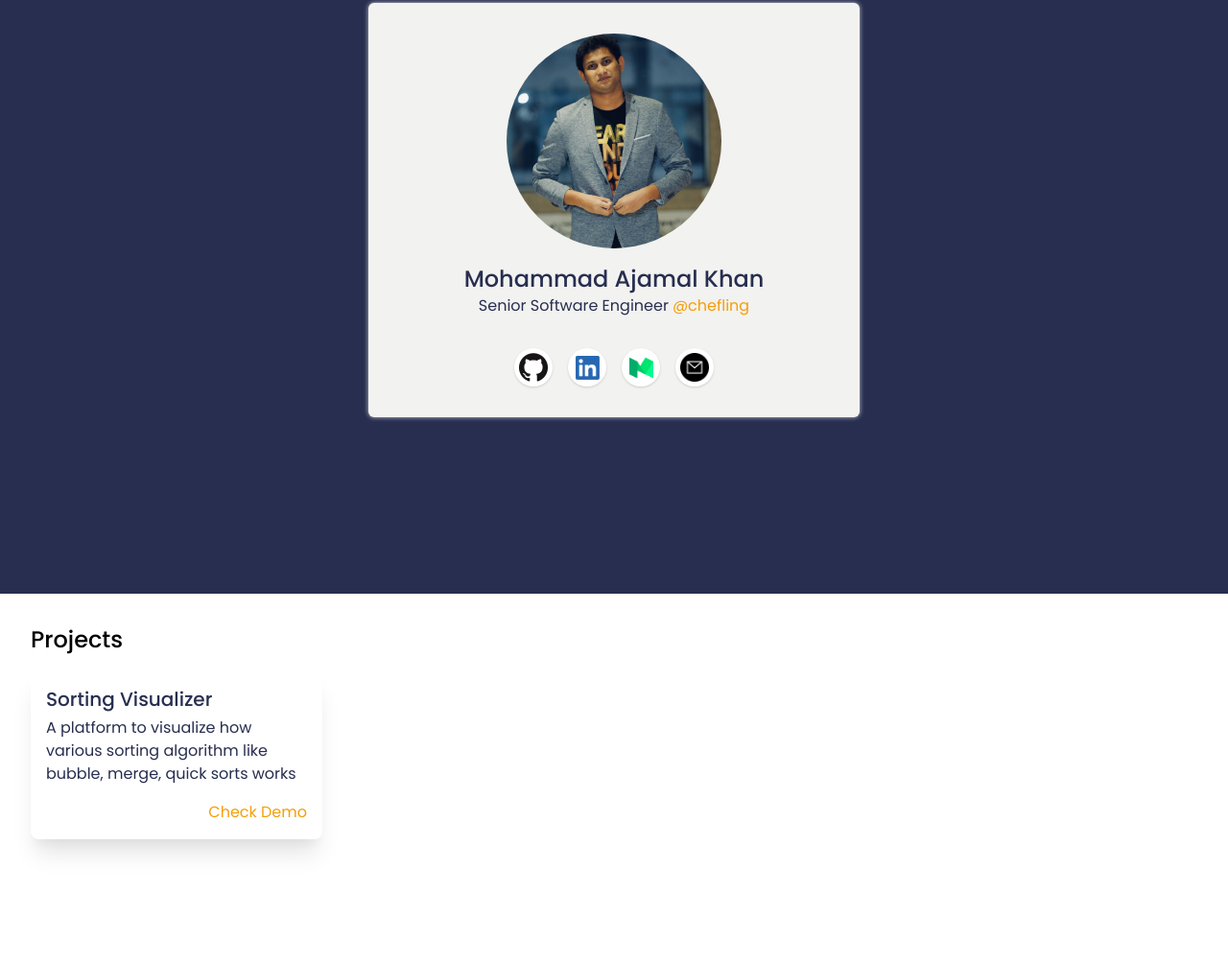
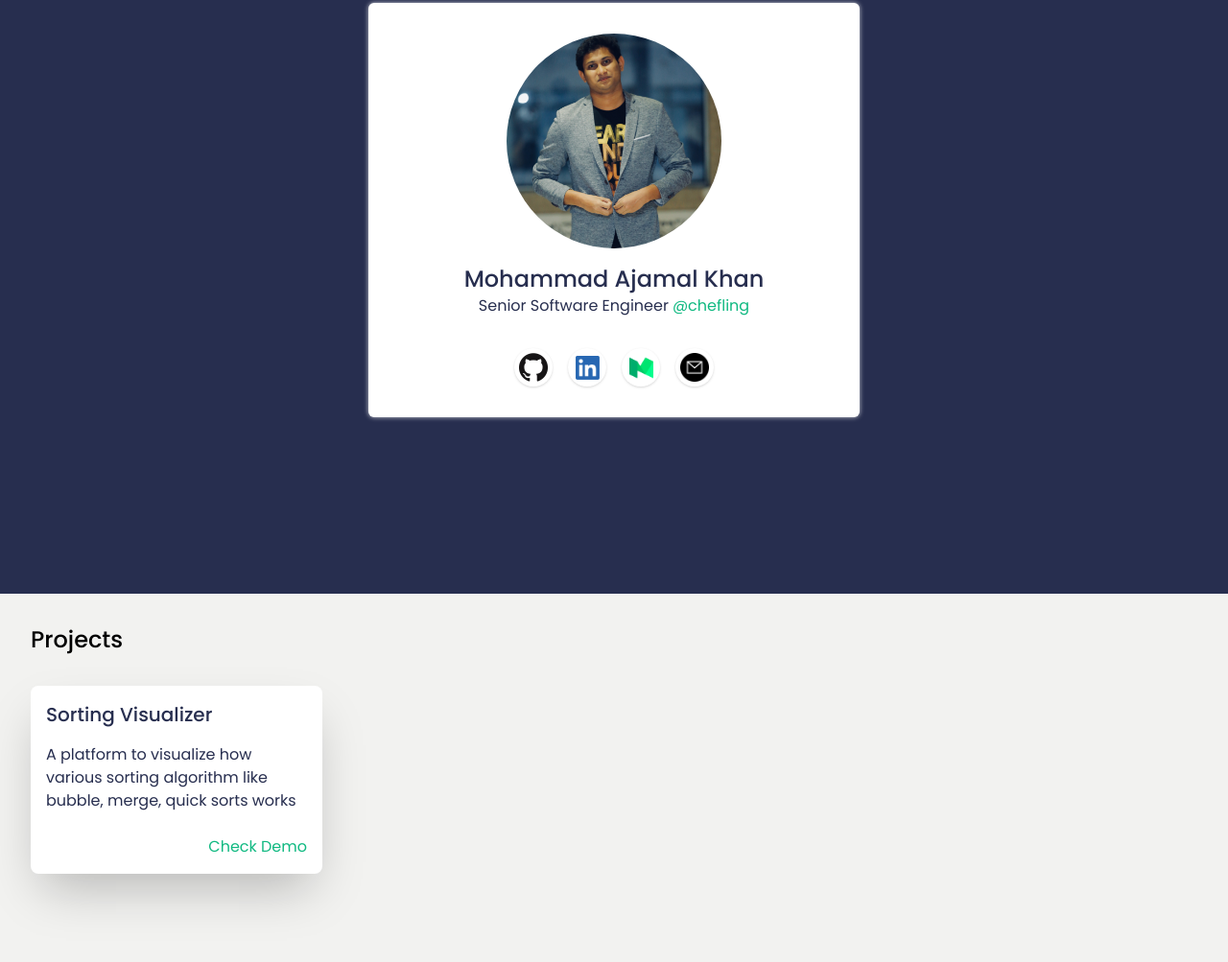
Before and after one commit to khan-ajamal/ajamalkhan-dot-com, a Gatsby site: page / in a window 1280 px wide. Shown: the part 181-1184 px from the top of the page at 96% size. Before the commit the page ends 1132 px from the top, so only its background shows below. Built offline with nearby package versions, Linux system fonts and the light colour scheme; Gatsby itself is replaced by a stand-in of ours.

Commit message:
Change background color

```diff
--- a/src/components/hero.jsx
+++ b/src/components/hero.jsx
@@ -62,7 +62,7 @@ const Hero = () => {
   return (
     <div className="flex justify-center items-center md:p-4 bg-darkBlue w-screen h-screen">
       <div
-        className="flex flex-col justify-center items-center p-8 md:rounded-md bg-cream w-full h-full max-w-lg sm:w-7/12 sm:h-auto md:w-1/2"
+        className="flex flex-col justify-center items-center p-8 md:rounded-md bg-white w-full h-full max-w-lg sm:w-7/12 sm:h-auto md:w-1/2"
         style={{ boxShadow: "0px 0px 5px 0px rgba(255, 255, 255, 0.75)" }}
       >
         <div className="w-56 h-56 rounded-full">
@@ -81,7 +81,7 @@ const Hero = () => {
             target="_blank"
             rel="noreferrer"
             href="https://www.chefling.com/"
-            className="inline-block ml-1 text-yellow-500"
+            className="inline-block ml-1 text-green-500"
           >
             @chefling
           </a>
--- a/src/components/projects/card.jsx
+++ b/src/components/projects/card.jsx
@@ -2,15 +2,15 @@ import React from "react"
 
 const Card = ({ title, description, url }) => {
   return (
-    <li className="block text-darkBlue bg-cream md:bg-white rounded-lg p-4 shadow-xl w-full md:w-1/2 lg:w-1/3 xl:w-1/4 mr-2 md:mb-3">
-      <h3 className="text-xl mb-1 font-medium">{title}</h3>
-      <h4 className="text-base mb-4">{description}</h4>
+    <li className="block text-darkBlue bg-white rounded-lg p-4 shadow-2xl w-full md:w-1/2 lg:w-1/3 xl:w-1/4 mr-2 md:mb-3">
+      <h3 className="text-xl mb-4 font-medium">{title}</h3>
+      <h4 className="text-base mb-6">{description}</h4>
       <div className="w-full flex justify-end">
         <a
           href={url}
           target="_blank"
           rel="noreferrer"
-          className="text-yellow-500 text-base"
+          className="text-green-500 text-base"
         >
           Check Demo
         </a>
--- a/src/components/projects/index.jsx
+++ b/src/components/projects/index.jsx
@@ -12,13 +12,15 @@ const Projects = () => {
     },
   ]
   return (
-    <div className="container px-8 mb-16" id="projects">
-      <h2 className="text-2xl mt-8 mb-4 font-medium">Projects</h2>
-      <ul className="flex flex-wrap">
-        {projects.map(project => (
-          <Card {...project} key={project} />
-        ))}
-      </ul>
+    <div className="w-screen bg-cream">
+      <div className="container px-8 pt-4 pb-20" id="projects">
+        <h2 className="text-2xl mt-4 mb-8 font-medium">Projects</h2>
+        <ul className="flex flex-wrap">
+          {projects.map(project => (
+            <Card {...project} key={project} />
+          ))}
+        </ul>
+      </div>
     </div>
   )
 }
```
